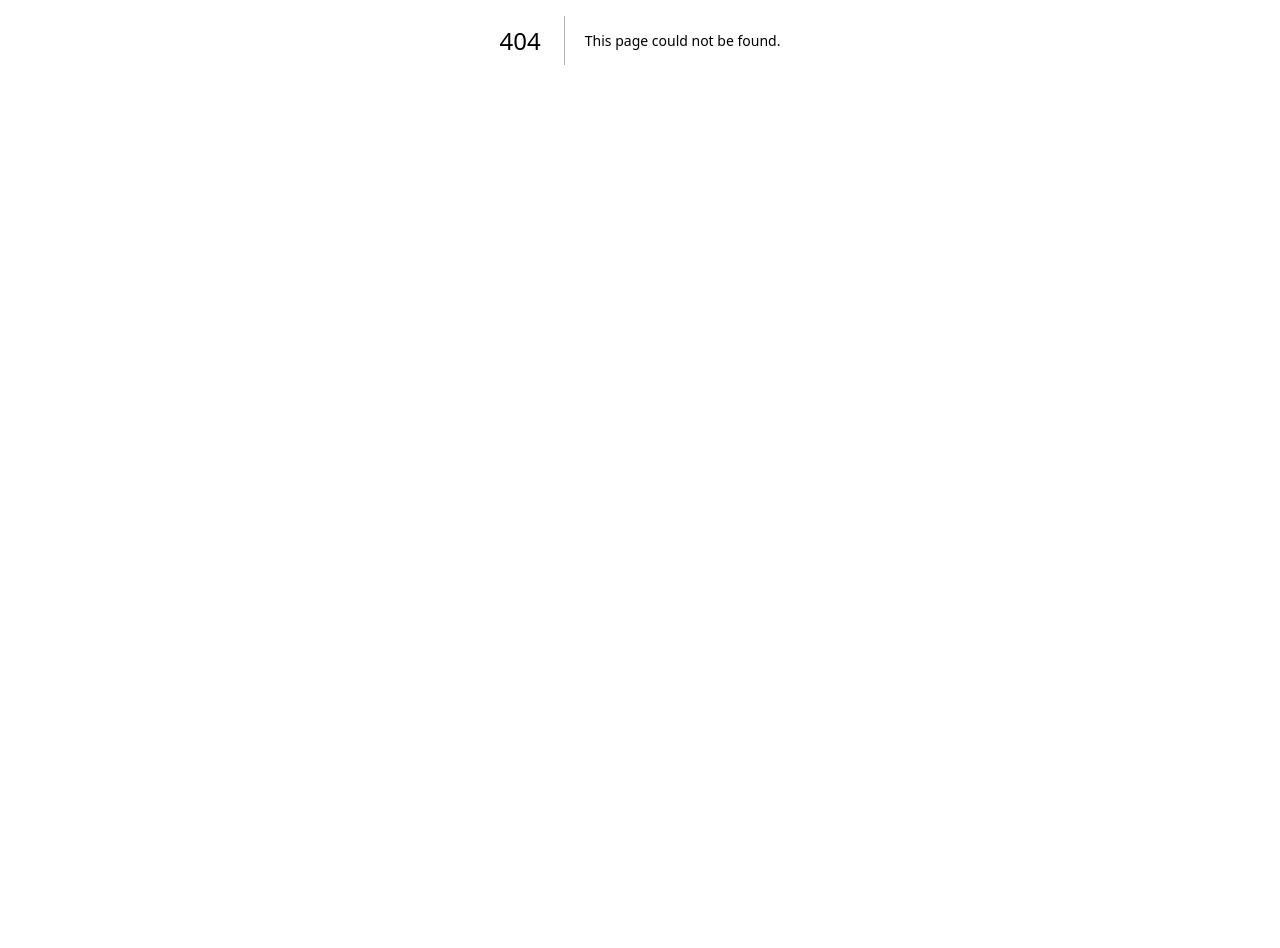
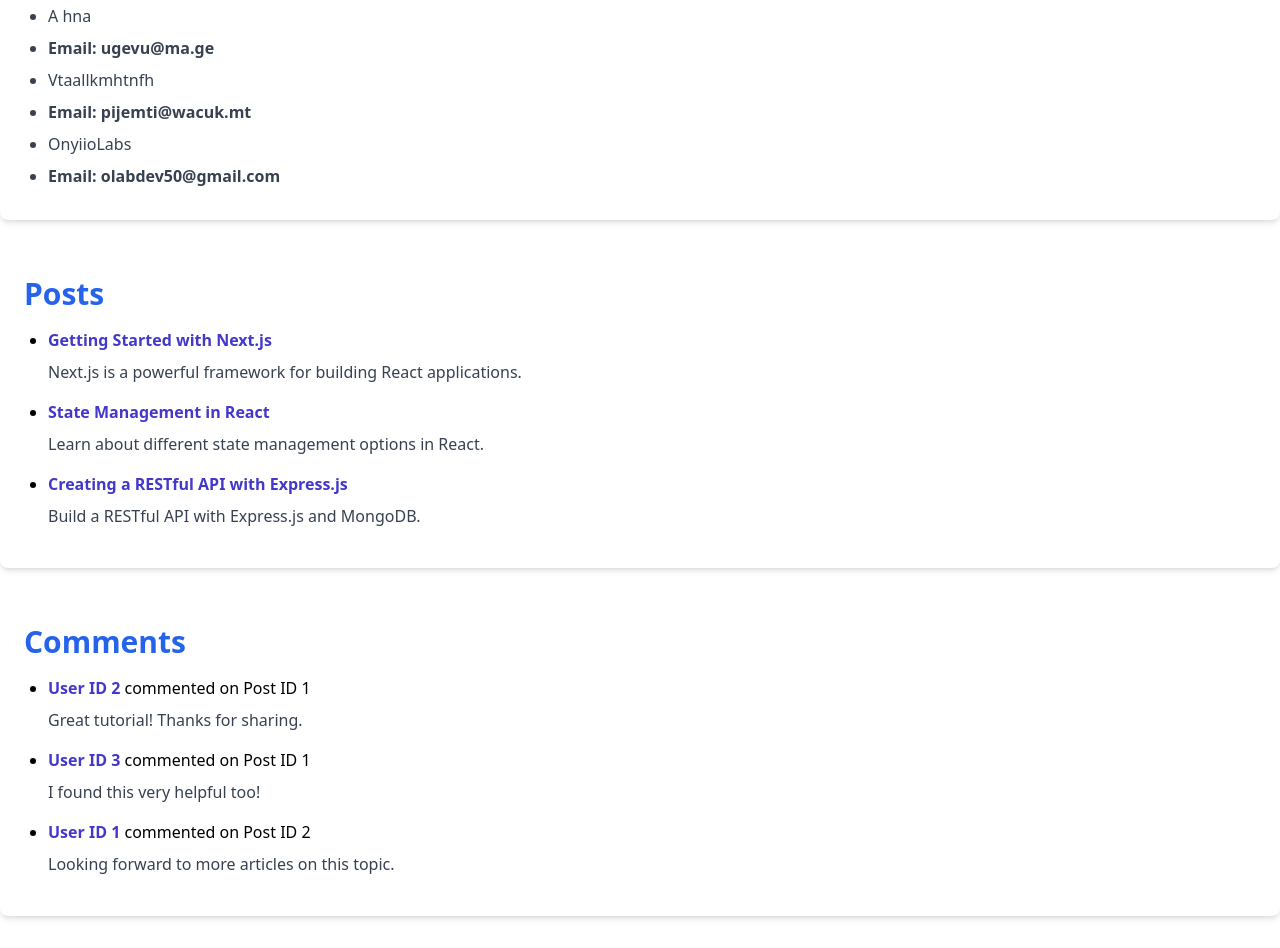
Before and after one commit to sanctity2k5/form-validation, a Next.js app: page /json-server in a window 1280 px wide. Before the commit this address had no page. Shown: the part 360-1308 px from the top of the page. Before the commit the page ends 800 px from the top, so only its background shows below. Built offline with nearby package versions, Linux system fonts and the light colour scheme; data requests are answered from the project's data file.

Commit message:
setup node action one

```diff
--- /dev/null
+++ b/app/json-server/page.js
@@ -0,0 +1,75 @@
+"use client";
+
+
+import React, { useState, useEffect } from 'react';
+
+function App() {
+  const [posts, setPosts] = useState([]);
+  const [comments, setComments] = useState([]);
+  const [users, setUsers] = useState([]);
+
+  useEffect(() => {
+    // Fetch data for posts
+    fetch('http://localhost:3001/posts')
+      .then((response) => response.json())
+      .then((data) => setPosts(data));
+
+    // Fetch data for comments
+    fetch('http://localhost:3001/comments')
+      .then((response) => response.json())
+      .then((data) => setComments(data));
+
+    // Fetch data for users
+    fetch('http://localhost:3001/users')
+      .then((response) => response.json())
+      .then((data) => setUsers(data));
+  }, []);
+
+  const cardStyle = "bg-white rounded-lg shadow-md p-6 mb-8";
+
+  return (
+    <div className="container mx-auto mt-8">
+      <div className={cardStyle}>
+        <h1 className="text-3xl font-semibold mb-4 text-blue-600">Users</h1>
+        <ul className="list-disc pl-6">
+          {users.map((user) => (
+            <>
+            <li key={user.id} className="mb-2 text-gray-700">
+              <h1>{user.name}</h1>
+            </li>
+            <li key={user.id} className="mb-2 text-gray-700">
+             <strong>Email: {user.email}</strong>
+            </li>
+            </>
+          ))}
+        </ul>
+      </div>
+
+      <div className={cardStyle}>
+        <h1 className="text-3xl font-semibold mb-4 text-blue-600">Posts</h1>
+        <ul className="list-disc pl-6">
+          {posts.map((post) => (
+            <li key={post.id} className="mb-4">
+              <strong className="text-indigo-700">{post.title}</strong>
+              <p className="mt-2 text-gray-700">{post.content}</p>
+            </li>
+          ))}
+        </ul>
+      </div>
+
+      <div className={cardStyle}>
+        <h1 className="text-3xl font-semibold mb-4 text-blue-600">Comments</h1>
+        <ul className="list-disc pl-6">
+          {comments.map((comment) => (
+            <li key={comment.id} className="mb-4">
+              <strong className="text-indigo-700">User ID {comment.userId}</strong> commented on Post ID {comment.postId}
+              <p className="mt-2 text-gray-700">{comment.text}</p>
+            </li>
+          ))}
+        </ul>
+      </div>
+    </div>
+  );
+}
+
+export default App;
--- a/app/page.js
+++ b/app/page.js
@@ -1,22 +1,47 @@
   'use client'
+
+  import React from "react";
   import { useForm } from "react-hook-form";
   import { yupResolver } from "@hookform/resolvers/yup";
   import { formSchema } from "../validations/formSchema";
 
   export default function Form() {
+    const {
+      register,
+      handleSubmit,
+      formState: { errors, isSubmitting },
+    } = useForm({
+      resolver: yupResolver(formSchema),
+    });
 
-    const { register, handleSubmit, formState: {errors, reset, isSubmitting}} = useForm({
-        resolver: yupResolver(formSchema),
-    })
+    const onSubmit = async (data) => {
+      try {
+        const response = await fetch("http://localhost:3001/users", {
+          method: "POST",
+          headers: {
+            "Content-Type": "application/json",
+          },
+          body: JSON.stringify(data),
+        });
 
-    const onSubmit = (data) => {
-        console.log(data)
-        reset()
+        if (response.ok) {
+          console.log("Form data submitted successfully!");
+          // You can reset the form or perform any other actions here
+        } else {
+          console.error("Failed to submit form data.");
         }
+      } catch (error) {
+        console.error("An error occurred while submitting form data:", error);
+      }
+    };
+
     return (
-    <form onSubmit={handleSubmit(onSubmit)} className="space-y-4 w-full max-w-md mx-auto mt-10">
+      <form
+        onSubmit={handleSubmit(onSubmit)}
+        className="space-y-4 w-full max-w-md mx-auto mt-10"
+      >
         <div className="flex flex-wrap">
-        <h1>Looking out for Seemless Deployments Version-Four</h1>
+          <h1>Looking out for Seamless Deployments Version-Four</h1>
           <label className="w-full">Name</label>
           <input
             type="text"
@@ -24,7 +49,9 @@ export default function Form() {
             className="w-full px-4 py-2 mt-2 border rounded-md focus:outline-none focus:border-blue-500"
             {...register("name")}
           />
-        {errors.name && <p className="text-red-500">{errors.name.message}</p>}
+          {errors.name && (
+            <p className="text-red-500">{errors.name.message}</p>
+          )}
         </div>
 
         <div className="flex flex-wrap">
@@ -35,7 +62,9 @@ export default function Form() {
             className="w-full px-4 py-2 mt-2 border rounded-md focus:outline-none focus:border-blue-500"
             {...register("email")}
           />
-        {errors.email && <p className="text-red-500">{errors.email.message}</p>}
+          {errors.email && (
+            <p className="text-red-500">{errors.email.message}</p>
+          )}
         </div>
 
         <div className="flex flex-wrap">
@@ -46,8 +75,9 @@ export default function Form() {
             className="w-full px-4 py-2 mt-2 border rounded-md focus:outline-none focus:border-blue-500"
             {...register("phonenumber")}
           />
-        {errors.phonenumber && <p className="text-red-500">{errors.phonenumber.message}</p>}
-
+          {errors.phonenumber && (
+            <p className="text-red-500">{errors.phonenumber.message}</p>
+          )}
         </div>
 
         <div className="flex flex-wrap">
@@ -58,16 +88,18 @@ export default function Form() {
             className="w-full px-4 py-2 mt-2 border rounded-md focus:outline-none focus:border-blue-500"
             {...register("password")}
           />
-        {errors.password && <p className="text-red-500">{errors.password.message}</p>}
-
+          {errors.password && (
+            <p className="text-red-500">{errors.password.message}</p>
+          )}
         </div>
 
         <div className="flex flex-wrap">
           <button
             className="w-full px-4 py-2 mt-2 bg-blue-500 text-white rounded-md hover:bg-blue-700"
             type="submit"
+            disabled={isSubmitting}
           >
-          Submit
+            {isSubmitting ? "Submitting..." : "Submit"}
           </button>
         </div>
       </form>
--- /dev/null
+++ b/db.json
@@ -0,0 +1,87 @@
+{
+  "posts": [
+    {
+      "id": 1,
+      "title": "Getting Started with Next.js",
+      "content": "Next.js is a powerful framework for building React applications.",
+      "authorId": 1
+    },
+    {
+      "id": 2,
+      "title": "State Management in React",
+      "content": "Learn about different state management options in React.",
+      "authorId": 2
+    },
+    {
+      "id": 3,
+      "title": "Creating a RESTful API with Express.js",
+      "content": "Build a RESTful API with Express.js and MongoDB.",
+      "authorId": 3
+    }
+  ],
+  "users": [
+    {
+      "id": 1,
+      "username": "john_doe",
+      "name": "John Doe"
+    },
+    {
+      "id": 2,
+      "username": "jane_smith",
+      "name": "Jane Smith"
+    },
+    {
+      "id": 3,
+      "username": "bob_jones",
+      "name": "Bob Jones"
+    },
+    {
+      "name": "A hna",
+      "email": "ugevu@ma.ge",
+      "phonenumber": "4124083809",
+      "password": "0Pa$$4uM^t323",
+      "id": 4
+    },
+    {
+      "name": "A hna",
+      "email": "ugevu@ma.ge",
+      "phonenumber": "4124083809",
+      "password": "0Pa$$4uM^t323",
+      "id": 5
+    },
+    {
+      "name": "Vtaallkmhtnfh",
+      "email": "pijemti@wacuk.mt",
+      "phonenumber": "8189177062",
+      "password": "0Pa$$4uM^t343",
+      "id": 6
+    },
+    {
+      "name": "OnyiioLabs",
+      "email": "olabdev50@gmail.com",
+      "phonenumber": "123345354657",
+      "password": "dsgdretyuytikbvxczgdxgh",
+      "id": 7
+    }
+  ],
+  "comments": [
+    {
+      "id": 1,
+      "postId": 1,
+      "userId": 2,
+      "text": "Great tutorial! Thanks for sharing."
+    },
+    {
+      "id": 2,
+      "postId": 1,
+      "userId": 3,
+      "text": "I found this very helpful too!"
+    },
+    {
+      "id": 3,
+      "postId": 2,
+      "userId": 1,
+      "text": "Looking forward to more articles on this topic."
+    }
+  ]
+}
--- a/package.json
+++ b/package.json
@@ -6,13 +6,15 @@
     "dev": "next dev",
     "build": "next build",
     "start": "next start",
-    "lint": "next lint"
+    "lint": "eslint",
+    "json-server": "json-server --watch db.json --port 3001"
   },
   "dependencies": {
     "@hookform/resolvers": "^3.1.1",
     "autoprefixer": "10.4.14",
     "eslint": "8.44.0",
     "eslint-config-next": "13.4.9",
+    "json-server": "^0.17.3",
     "next": "13.4.9",
     "postcss": "8.4.25",
     "react": "18.2.0",
```
Also changed, not shown: .eslintrc.js (added), .eslintrc.json, 1 other file (tests, documents, lock files or other folders). Lines whose indentation alone changed are shown as unchanged.
